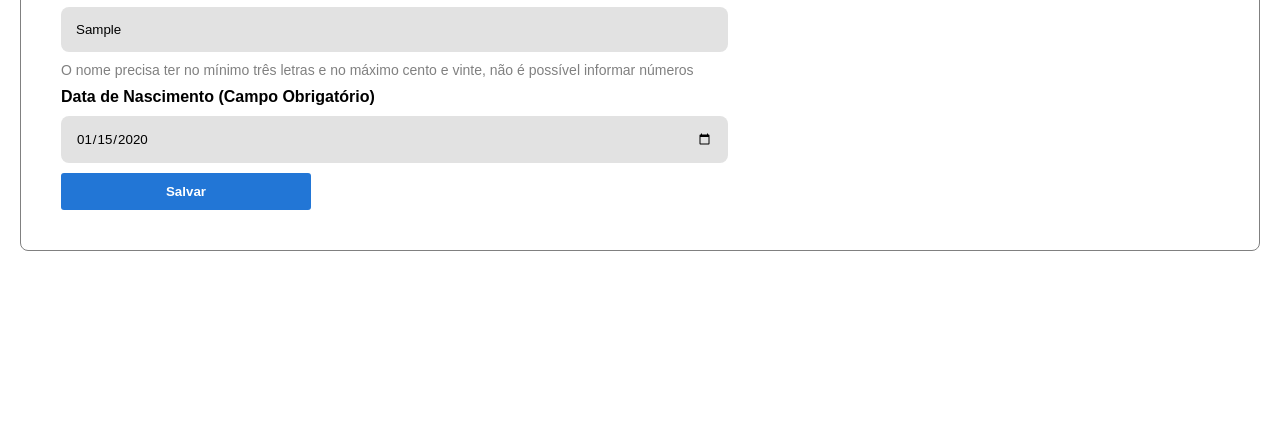
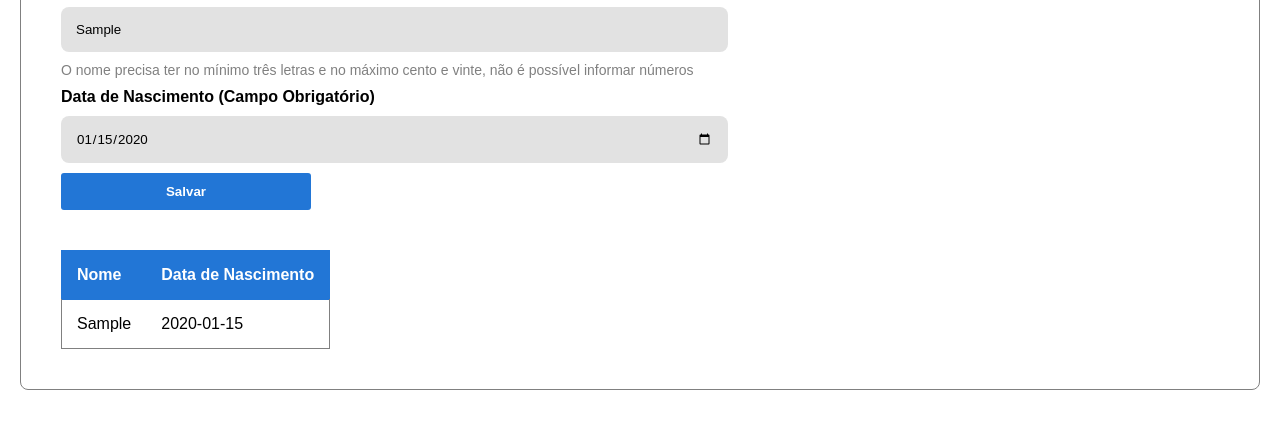
Before and after one commit to Luiz-FernandoSV/7DaysOfCode_CRUD, a plain HTML site: page index.html in a window 1280 px wide. Both pictures are taken after typing "Sample", "2020-01-15" into the empty fields and a click on the button "Salvar". Shown: the part 119-548 px from the top of the page. Drawn offline with Linux system fonts and the light colour scheme.

Commit message:
Estilização e implementação da função de adicionar e exibir pessoas cadastradas

```diff
--- a/index.html
+++ b/index.html
@@ -17,16 +17,32 @@
         <form class="form js-form">
             <label class="form_label_nome form_label" for="nome">Nome (Campo Obrigatório) </label>
 
-            <input class="form_nome campo_form" id="campo_nome" type="text" name="nome" placeholder="Digite o nome da pessoa" minlength="3" maxlength="120" pattern="(^[a-zA-Z\s]+$)" required>
-            <label class="label_validacao" for="nome">O nome precisa ter no mínimo três letras e no máximo cento e vinte, não é possível informar números</label>
+            <input class="form_nome campo_form" id="campo_nome" type="text" name="nome"
+                placeholder="Digite o nome da pessoa" minlength="3" maxlength="120" pattern="^[A-Za-zÀ-ÿ\s]+$" required>
+            <label class="label_validacao" for="nome">O nome precisa ter no mínimo três letras e no máximo cento e
+                vinte, não é possível informar números</label>
 
-            <label class="form_label_nascimento form_label" for="data_nascimento">Data de Nascimento (Campo Obrigatório) </label>
+            <label class="form_label_nascimento form_label" for="data_nascimento">Data de Nascimento (Campo Obrigatório)
+            </label>
 
             <input class="form_nascimento campo_form" id="campo_nascimento" type="date" name="data_nascimento" required>
 
             <button class="btn_enviar" id="btn_enviar" type="submit">Salvar</button>
         </form>
+
+        <table class="tabela">
+        <thead>
+            <tr>
+                <td>Nome</td>
+                <td>Data de Nascimento</td>
+            </tr>
+        </thead>
+        <tbody class="conteudo-tabela">
+        </tbody>
+    </table>
+
     </div>
+
 
     <script src="./script.js"></script>
 </body>
--- a/script.js
+++ b/script.js
@@ -1,13 +1,56 @@
+// Array que guarda as pessoas cadastradas
+var pessoasStorage = []
+// Evento que puxa os dados do localstorage assim que a pagina carrega
+window.addEventListener('load',()=>{
+    // Recupera os dados do localstorage
+    pessoasStorage = JSON.parse(localStorage.getItem('pessoas')) || []
+    // Exibe na tabela
+    // Para cada pessoa registrada no array executa a função
+    for(i = 0; i < pessoasStorage.length;i++){
+        ExibirPessoa(pessoasStorage[i])
+    }
+})
+
 // Seleciona o formulário
 const form = document.querySelector('.form')
 //Adiciona o evento de envio
 form.addEventListener('submit',(event)=>{
+    // Previne o recarregamento da página ao adicionar uma pessoa
     event.preventDefault()
     // Captura o valor do campo nome
-    let nome = form.querySelector('#campo_nome').value
+    let nomePessoa = form.querySelector('#campo_nome').value
     // Captura o valor do campo nascimento
-    let nascimento = form.querySelector('#campo_nascimento').value
+    let nascimentoPessoa = form.querySelector('#campo_nascimento').value
     // Exibe os dados capturados no console
-    console.log(nome)
-    console.log(nascimento)
+    let novaPessoa = {
+        nome:nomePessoa,
+        nascimento:nascimentoPessoa
+    }
+    // Adiciona a pessoa no array
+    pessoasStorage.push(novaPessoa)
+    // Exibe a pessoa na tabela
+    ExibirPessoa(novaPessoa)
+    // Atualiza o array
+    localStorage.setItem('pessoas',JSON.stringify(pessoasStorage))
 })
+
+// Função para exibir as pessoas na tabela
+function ExibirPessoa(pessoa){
+    // Seleciona o tbody da tabela
+    let conteudo_tabela = document.querySelector('.conteudo-tabela');
+    // Cria uma nova linha
+    let novaLinha = document.createElement('tr');
+    // Cria uma nova célula
+    let tdNome = document.createElement('td');
+    // Atribui o valor da célula com o nome do objeto
+    tdNome.textContent = pessoa.nome;
+    // Cria a segunda célula
+    let tdNascimento = document.createElement('td');
+    // Atribui o valor da célula com a data de nascimento do objeto
+    tdNascimento.textContent = pessoa.nascimento;
+    // Adiciona as 2 células na nova linha
+    novaLinha.appendChild(tdNome)
+    novaLinha.appendChild(tdNascimento)
+    // Adiciona a nova linha no tbody
+    conteudo_tabela.appendChild(novaLinha);
+}
--- a/style.css
+++ b/style.css
@@ -1,8 +1,12 @@
+:root{
+    --main-color: rgb(34, 118, 214) ;
+}
 *{
     padding: 0;
     margin: 0;
     font-family: Arial, Helvetica, sans-serif;
 }
+/* Estilos do form */
 .container_principal{
     border: 1px solid gray;
     border-radius: 8px;
@@ -44,7 +48,7 @@
     border: 1px solid transparent;
     border-radius: 3px;
     width: 250px;
-    background-color: rgb(34, 118, 214);
+    background-color: var(--main-color);
     color: white;
     font-weight: bold;
 }
@@ -52,3 +56,23 @@
     transition: 0.2s;
     background-color: rgb(25, 97, 179);
 }
+/* Estilos da tabela */
+.tabela{
+    margin: 20px;
+    padding: 15px;
+    border-collapse: collapse;
+}
+.tabela td{
+    padding: 15px;
+}
+.tabela thead{
+    background-color: var(--main-color);
+    border: 1px solid var(--main-color);
+    color: white;
+    font-weight: bold;
+}
+.tabela tbody tr{
+    border-bottom: 1px solid gray;
+    border-left: 1px solid gray;
+    border-right: 1px solid gray;
+}
```
